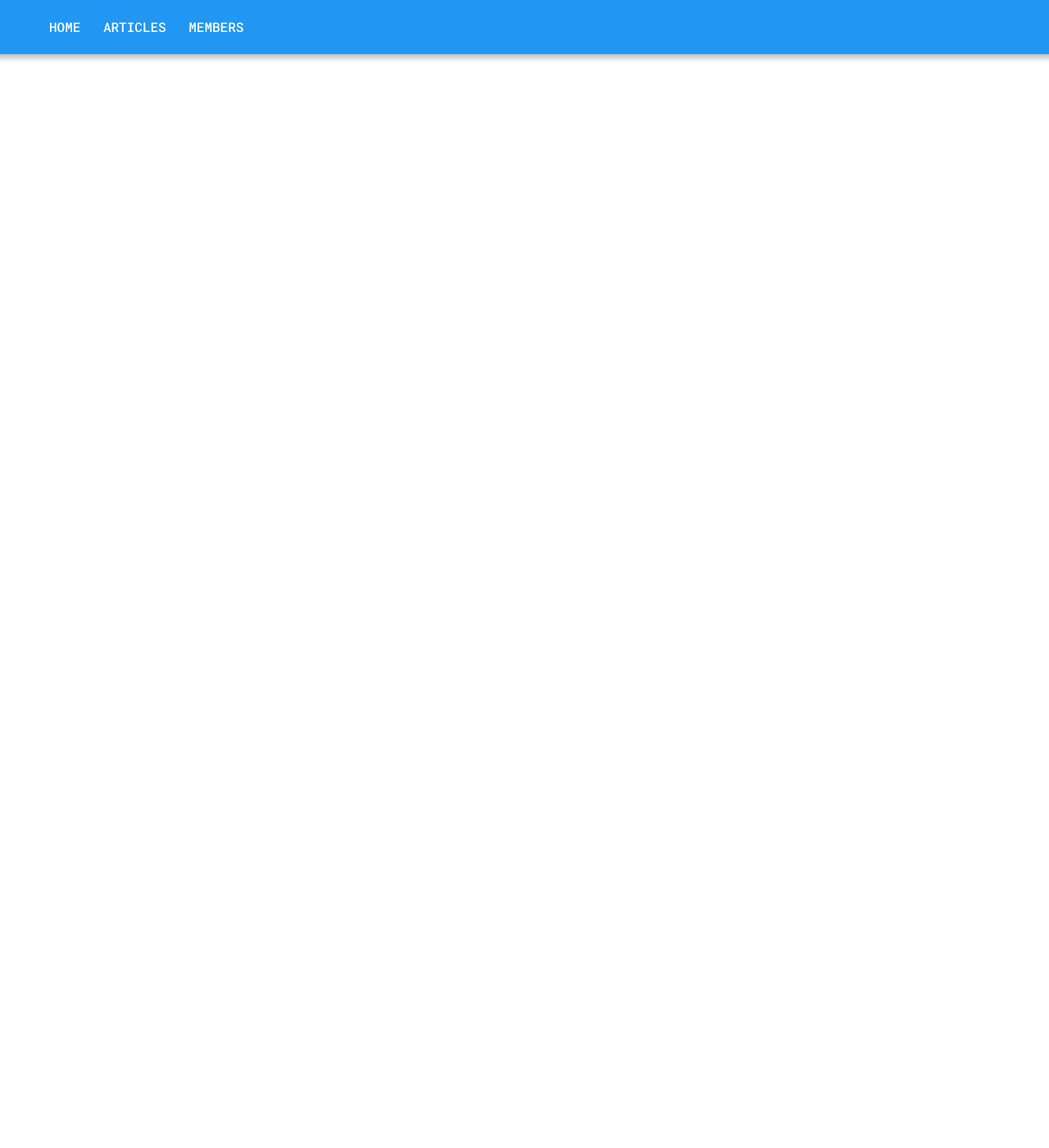
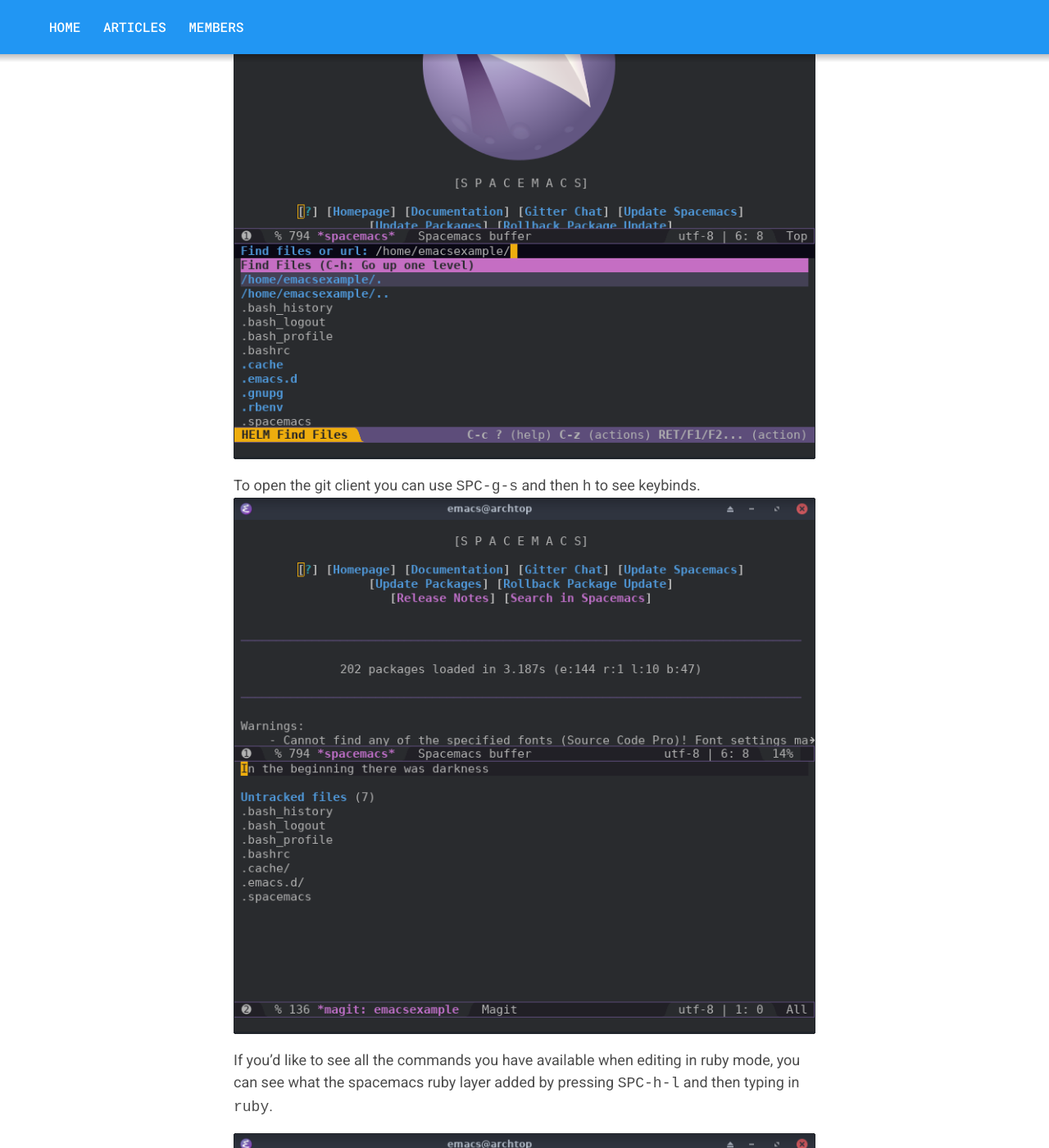
Before and after one commit to sledgang/sledgang.github.io, a Jekyll site: the page built from _posts/2017-07-29-getting-started-with-emacs.md, in a window 1280 px wide and 1400 px high, scrolled down 5828 px. Shown: the whole window at 82% size. Built offline with Jekyll 4.4.1, drawn with Linux system fonts in a browser that asks for light colours; some of the changed text lies outside the part shown.

Commit message:
Screenshots and writing and shit

````diff
--- a/_posts/2017-07-29-getting-started-with-emacs.md
+++ b/_posts/2017-07-29-getting-started-with-emacs.md
@@ -25,12 +25,12 @@ Then start emacs again, and you'll be greeted with something that looks like thi
 Hit enter a few times and wait for the packages to install.
 
 ![]({{site.url}}/assets/getting-started-with-spacemacs/screenshot3.png)
-Once this is done, there's a few things we have to do to get going in ruby. Before that, if you don't know how to navigate around with vim keys, i suggest you take a look at the tutorial by pressing `Spc-h-T` and checking out [The quickstart guide](http://spacemacs.org/doc/QUICK_START.html)
+Once this is done, there's a few things we have to do to get going in ruby. Before that, if you don't know how to navigate around with vim keys, i suggest you take a look at the tutorial by pressing `SPC-h-T` and checking out [The quickstart guide](http://spacemacs.org/doc/QUICK_START.html)
 
 Setting up ruby
 ===================
 
-First off, we need to add a few layers. Hit `Spc-f-e-d` to head to your config file and find the line that reads
+First off, we need to add a few layers. Hit `SPC-f-e-d` to head to your config file and find the line that reads
 ```elisp
    dotspacemacs-configuration-layers
    '(
@@ -84,7 +84,7 @@ Edit it like so to add some necessary layers
    )
 ```
 
-Now press `Spc-q-r` to restart emacs, and it'll download all the packages.
+Now press `SPC-q-r` to restart emacs, and it'll download all the packages.
 
 ![]({{site.url}}/assets/getting-started-with-spacemacs/screenshot4.png)
 
@@ -92,3 +92,30 @@ To get ruby linting to work a bit better, we need to install a few gems by runni
 ```
 gem install pry pry-doc ruby_parser rubocop
 ```
+
+Basic navigation and editing
+===================================
+<!-- TODO: more? -->
+There are a few keys you need to know. To navigate between files you can use `SPC-f-f`.
+
+![]({{site.url}}/assets/getting-started-with-spacemacs/screenshot5.png)
+
+To open the git client you can use `SPC-g-s` and then `h` to see keybinds.
+![]({{site.url}}/assets/getting-started-with-spacemacs/screenshot6.png)
+
+If you'd like to see all the commands you have available when editing in ruby mode, you can see what the spacemacs ruby layer added by pressing `SPC-h-l` and then typing in `ruby`.
+
+![]({{site.url}}/assets/getting-started-with-spacemacs/screenshot7.png)
+
+Ruby shortcuts
+=================
+
+Some handy shortcuts for ruby.
+
+![]({{site.url}}/assets/getting-started-with-spacemacs/screenshot8.png)
+
+If you have rubocop throwing some basic linting errors, you can get it to auto-fix it by running `SPC-m-r-r-F`, like so
+
+
+![]({{site.url}}/assets/getting-started-with-spacemacs/screenshot9.png)
+![]({{site.url}}/assets/getting-started-with-spacemacs/screenshot10.png)
````
Also changed, not shown: assets/getting-started-with-spacemacs/screenshot10.png (added), assets/getting-started-with-spacemacs/screenshot5.png (added), assets/getting-started-with-spacemacs/screenshot6.png (added), assets/getting-started-with-spacemacs/screenshot7.png (added), assets/getting-started-with-spacemacs/screenshot8.png (added), assets/getting-started-with-spacemacs/screenshot9.png (added).
